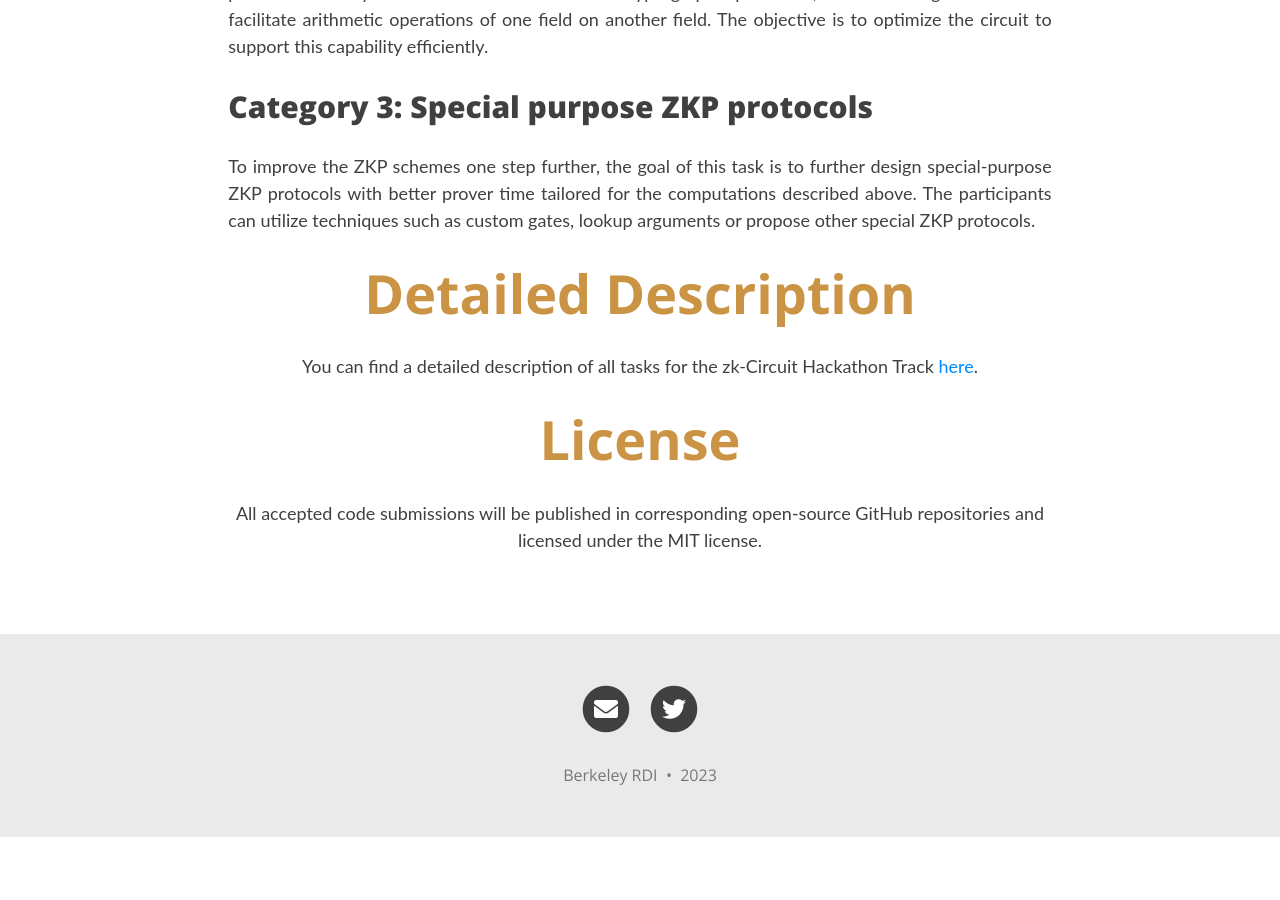
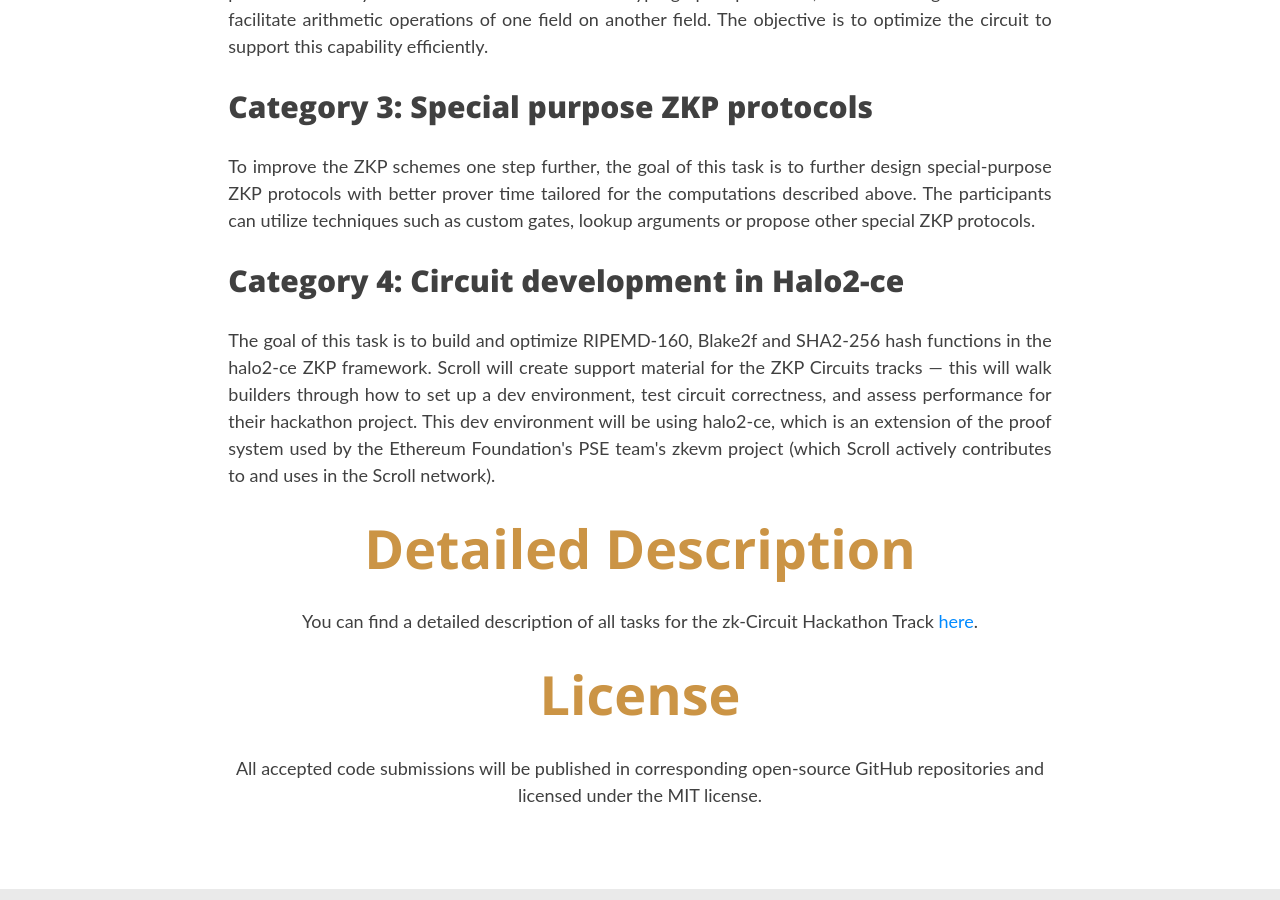
Before and after one commit to rdi-berkeley/zkp-web3-hackathon, a Jekyll site: the page built from _tracks/zk_circuit_track.md, in a window 1280 px wide and 900 px high, scrolled down 2295 px. Built offline with Jekyll 4.4.1, drawn with Linux system fonts in a browser that asks for light colours; nearby versions of some CDN libraries; comment, search, counter and statistics services are not loaded; before the commit the page ends 3132 px from its top, so only the background shows below that.

Commit message:
Update circuit track

```diff
--- a/_tracks/zk_circuit_track.md
+++ b/_tracks/zk_circuit_track.md
@@ -80,6 +80,10 @@ Each of the following categories has designated tasks, which are described in <a
     <h2>Category 3: Special purpose ZKP protocols</h2>
     <p>To improve the ZKP schemes one step further, the goal of this task is to further design special-purpose ZKP protocols with better prover time tailored for the computations described above. The participants can utilize techniques such as custom gates, lookup arguments or propose other special ZKP protocols.
     </p>
+
+    <h2>Category 4: Circuit development in Halo2-ce</h2>
+    <p> The goal of this task is to build and optimize RIPEMD-160, Blake2f and SHA2-256 hash functions in the halo2-ce ZKP framework. Scroll will create support material for the ZKP Circuits tracks — this will walk builders through how to set up a dev environment, test circuit correctness, and assess performance for their hackathon project. This dev environment will be using halo2-ce, which is an extension of the proof system used by the Ethereum Foundation's PSE team's zkevm project (which Scroll actively contributes to and uses in the Scroll network).
+    </p>
 </div>
 
 <div style="text-align: center;">
```
